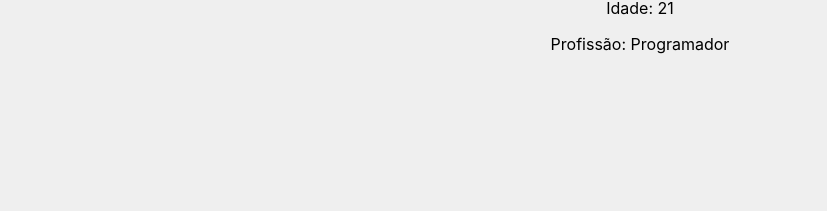
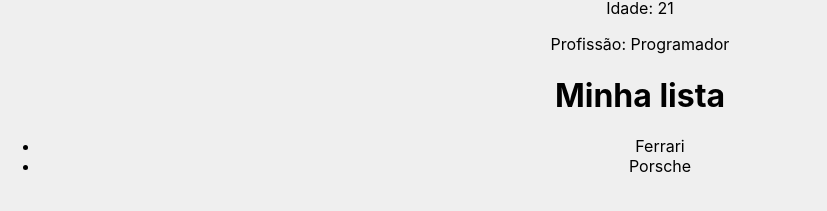
Before and after one commit to felipepoletti/meu-projeto, a React (Create React App) app: page / in a window 1280 px wide. Shown: the part 377-588 px from the top of the page, without its empty margins (0-827 px from the left). Built offline with nearby package versions, Linux system fonts and the light colour scheme.

Commit message:
Aprendendo sobre React fragments

```diff
--- a/src/App.js
+++ b/src/App.js
@@ -2,6 +2,7 @@
 import HelloWorld from './components/HelloWorld';
 import SayMyName from './components/SayMyName';
 import Pessoa from './components/Pessoa';
+import List from './components/List';
 
 function App() {
   const nome = 'Felipe';
@@ -19,6 +20,8 @@
         foto="https://media.licdn.com/dms/image/C4E03AQH5_QbCZC8GHQ/profile-displayphoto-shrink_800_800/0/1644373766386?e=2147483647&v=beta&t=dhZEqucUedic2wZj9d9CfBh2xYBhDWtWHeRh1kHeW4c"
         fotoDescricao="Uma foto minha."
       />
+
+      <List />
     </div>
   );
 }
--- /dev/null
+++ b/src/components/Item.js
@@ -0,0 +1,9 @@
+function Item(props) {
+  return (
+    <>
+      <li>{props.marca}</li>
+    </>
+  );
+}
+
+export default Item;
--- /dev/null
+++ b/src/components/List.js
@@ -0,0 +1,15 @@
+import Item from './Item';
+
+function List() {
+  return (
+    <>
+      <h1>Minha lista</h1>
+      <ul>
+        <Item marca="Ferrari" />
+        <Item marca="Porsche" />
+      </ul>
+    </>
+  );
+}
+
+export default List;
```
